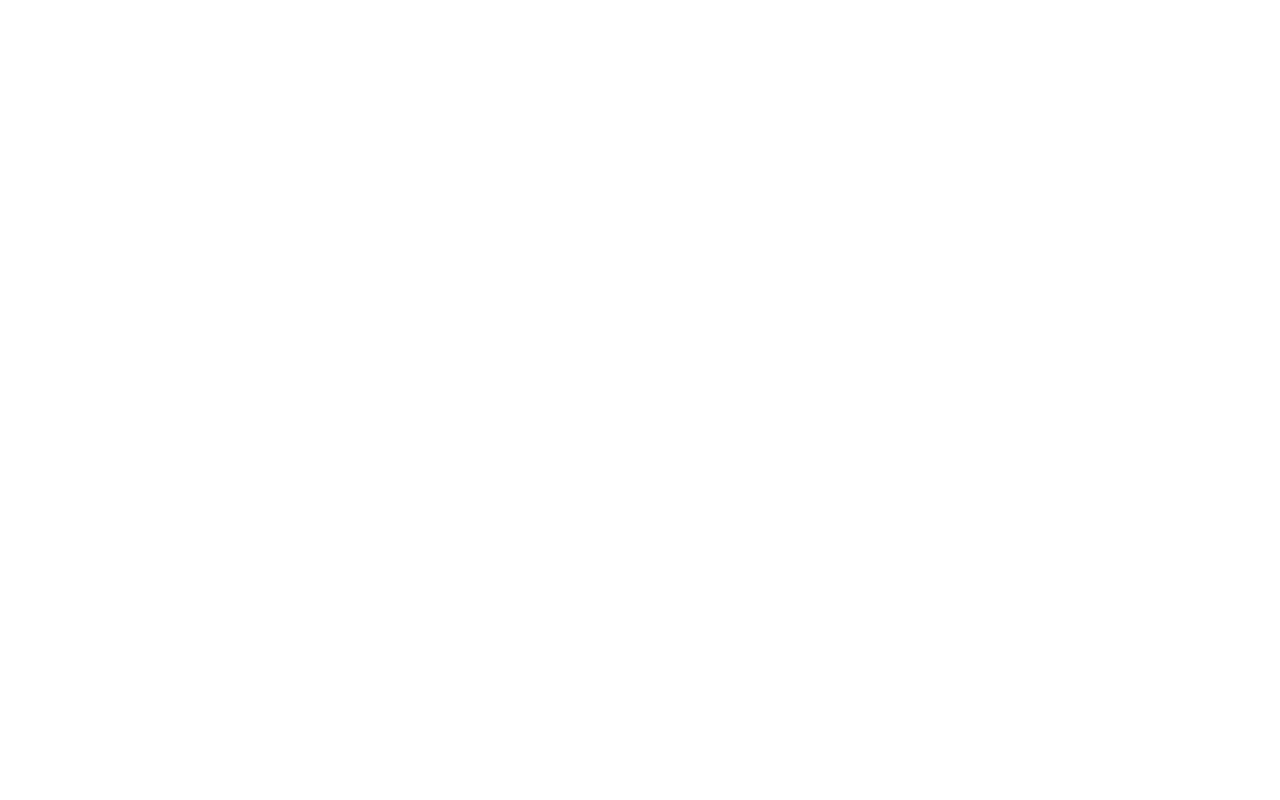
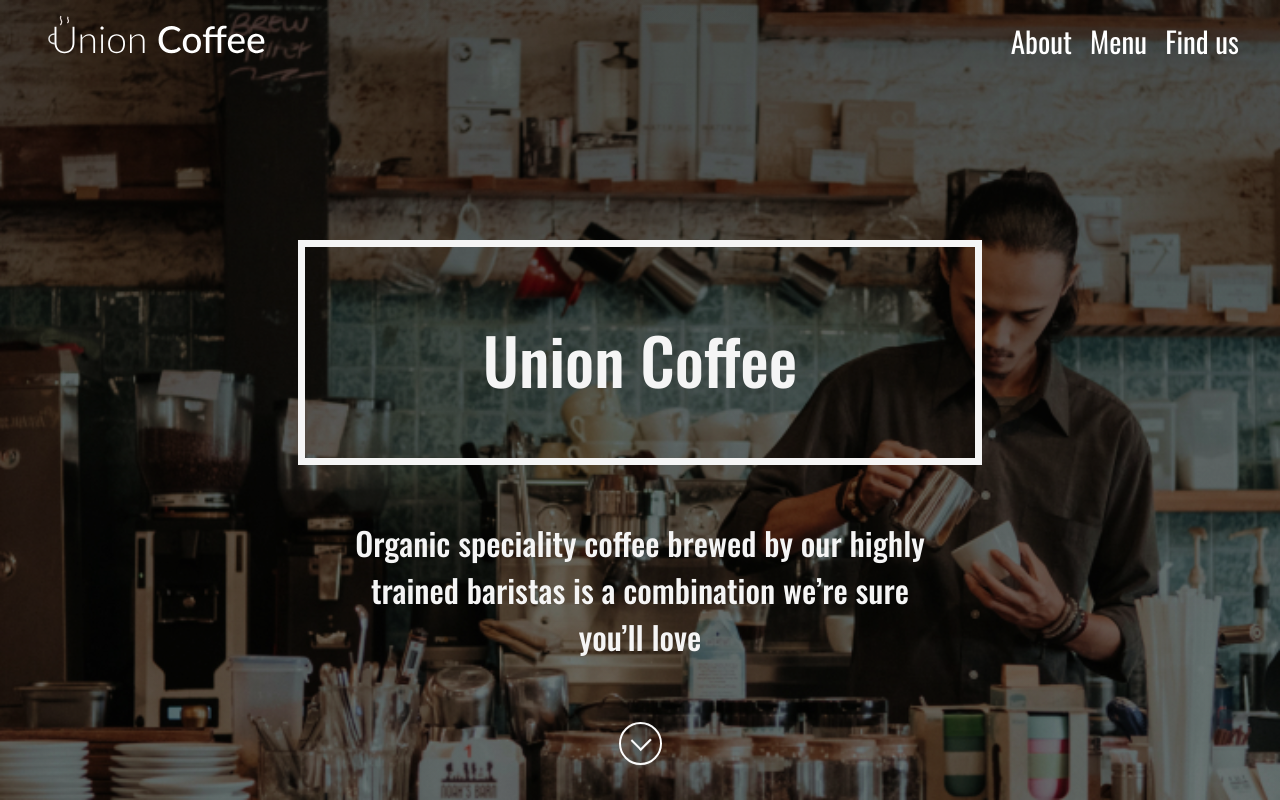
Before and after one commit to SeanStanfield/Union-Coffee, a plain HTML site: page index.html in a window 1280 px wide. Drawn offline with nearby package versions, Linux system fonts and the light colour scheme; files that its build step writes are made by us from their sources.

Commit message:
Created landing page

```diff
--- a/css/home.css
+++ b/css/home.css
@@ -0,0 +1,111 @@
+* {
+  padding: 0;
+  margin: 0;
+  box-sizing: border-box;
+}
+
+body {
+  width: 100vw;
+  height: 100vh;
+  background: url(/assets/heroBackground.jpg),
+    linear-gradient(
+      180deg,
+      rgba(7, 7, 7, 0.51) 2.33%,
+      rgba(55, 50, 47, 0.43) 83.85%
+    );
+  background-blend-mode: multiply;
+  background-repeat: no-repeat;
+  background-position: center center;
+  background-size: cover;
+}
+
+nav {
+  display: flex;
+  height: 10vh;
+  width: 100%;
+  justify-content: space-between;
+  /* background-color: rgb(68, 17, 59); */
+}
+
+nav .logo-container {
+  width: 50%;
+  margin: auto 0 auto 3rem;
+}
+
+nav .nav-links {
+  width: 50%;
+}
+
+.link-container {
+  width: 40%;
+  margin-left: auto;
+  margin-right: 2rem;
+  height: 100%;
+  display: flex;
+  justify-content: space-around;
+  align-items: center;
+  list-style: none;
+}
+
+.link-container .link {
+  color: white;
+  font-size: 29px;
+  font-family: Oswald, sans-serif;
+}
+
+.main {
+  width: 100%;
+  height: 67vh;
+  display: flex;
+  flex-direction: column;
+  justify-content: space-between;
+  align-items: center;
+  margin-top: 20vh;
+}
+
+.title-box {
+  width: 80vw;
+  max-width: 684px;
+  height: 225px;
+  border: 7px whitesmoke solid;
+}
+
+.title-box h1 {
+  width: 100%;
+  height: 100%;
+  font-family: Oswald, sans-serif;
+  font-weight: 500;
+  text-align: center;
+  line-height: 225px;
+  font-size: 64px;
+  color: whitesmoke;
+}
+
+.intro-text {
+  width: 80vw;
+  max-width: 600px;
+  text-align: center;
+  color: whitesmoke;
+  font-family: Oswald, sans-serif;
+  font-weight: 500;
+  font-size: 32px;
+}
+
+.scroller {
+  margin-bottom: 15px;
+  animation: bob 4s infinite;
+}
+
+@keyframes bob {
+  0% {
+    transform: translateY(0px);
+  }
+
+  50% {
+    transform: translateY(10px);
+  }
+
+  100% {
+    transform: translateY(0px);
+  }
+}
--- a/index.html
+++ b/index.html
@@ -3,10 +3,46 @@
   <head>
     <meta charset="UTF-8" />
     <meta name="viewport" content="width=device-width, initial-scale=1.0" />
-    <link rel="stylesheet" href="home.css" />
+    <link rel="stylesheet" href="css/home.css" />
+    <!-- fonts -->
+    <link
+      href="https://fonts.googleapis.com/css2?family=Oswald:wght@300;400;500&display=swap"
+      rel="stylesheet"
+    />
+    <!-- content -->
     <title>Union coffee</title>
   </head>
   <body>
-    <nav></nav>
+    <nav>
+      <div class="logo-container">
+        <img class="logo" src="/assets/MugLogo.svg" alt="Union coffee logo" />
+      </div>
+      <div class="nav-links">
+        <ul class="link-container">
+          <li class="link">
+            About
+          </li>
+          <li class="link">
+            Menu
+          </li>
+          <li class="link">
+            Find us
+          </li>
+        </ul>
+      </div>
+    </nav>
+
+    <main class="main">
+      <div class="title-box">
+        <h1>Union Coffee</h1>
+      </div>
+      <p class="intro-text">
+        Organic speciality coffee brewed by our highly trained baristas is a
+        combination we’re sure you’ll love
+      </p>
+      <div class="scroller">
+        <img src="/assets/scrollDown.svg" alt="scroll down arrow" />
+      </div>
+    </main>
   </body>
 </html>
```
Also changed, not shown: assets/MugLogo.svg (added), assets/heroBackground.jpg (added), assets/scrollDown.svg (added).
